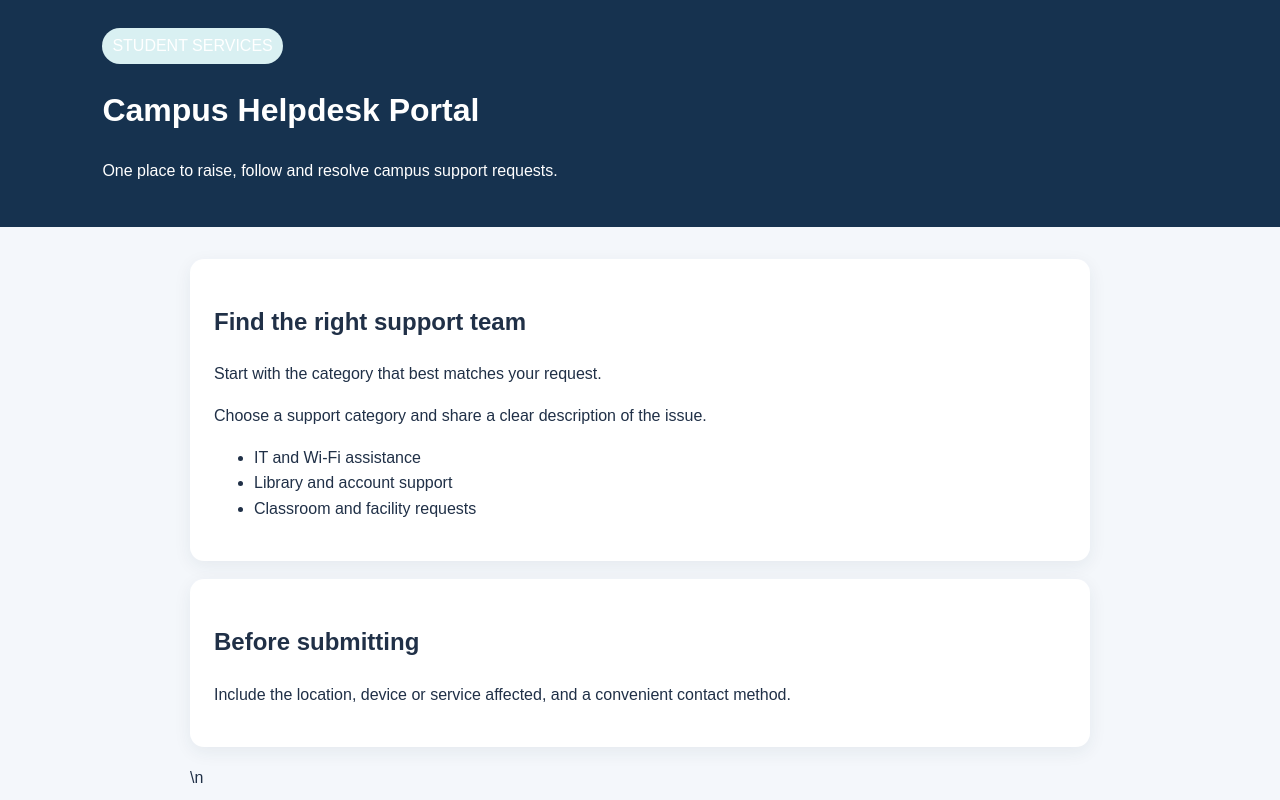
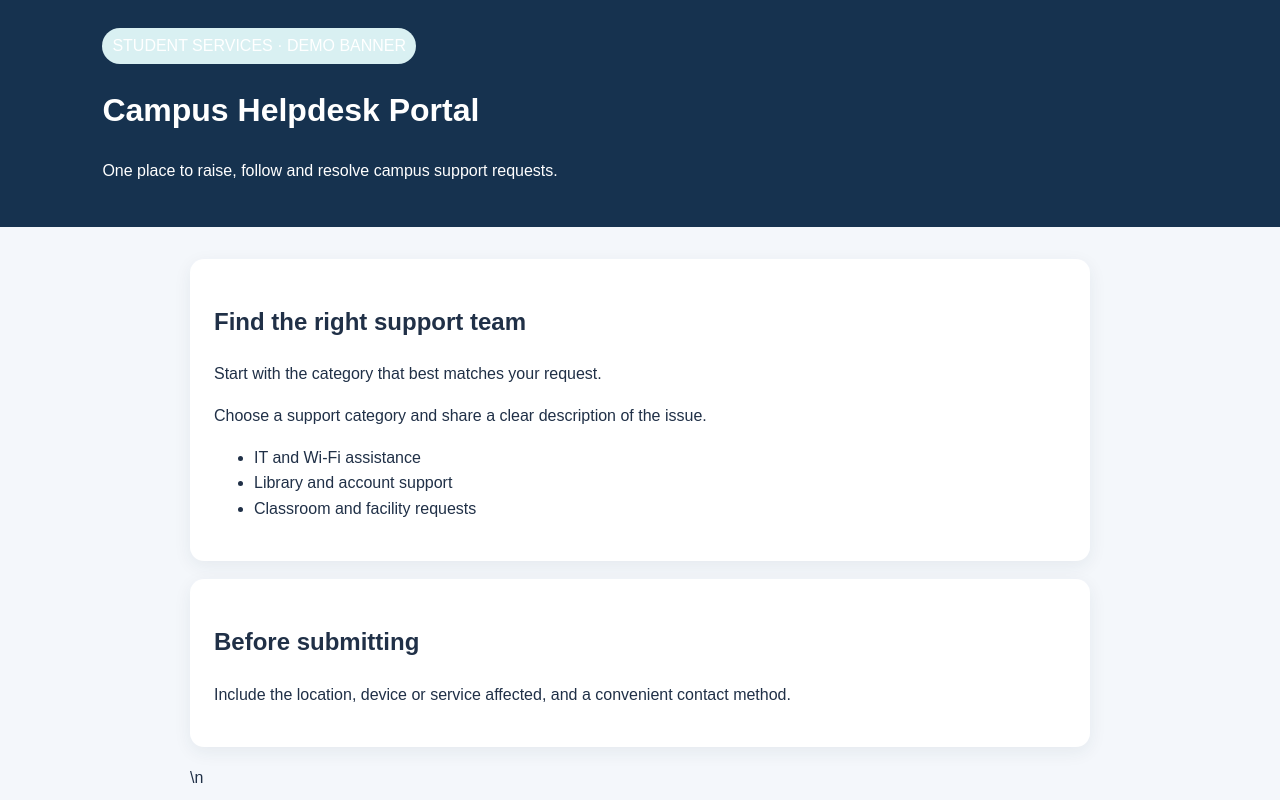
Before and after one commit to samridhi-jain2210/campus-helpdesk-portal, a plain HTML site: page index.html in a window 1280 px wide. Shown: the top 800 px of the page. Drawn offline with Linux system fonts and the light colour scheme.

Commit message:
Add temporary announcement banner

```diff
--- a/index.html
+++ b/index.html
@@ -12,7 +12,7 @@
   </style>
 </head>
 <body>
-<header><span class="tag">STUDENT SERVICES</span><h1>Campus Helpdesk Portal</h1>
+<header><span class="tag">STUDENT SERVICES · DEMO BANNER</span><h1>Campus Helpdesk Portal</h1>
 <p>One place to raise, follow and resolve campus support requests.</p></header>
 <main>
 <section class="panel"><h2>Find the right support team</h2><p>Start with the category that best matches your request.</p>
```
